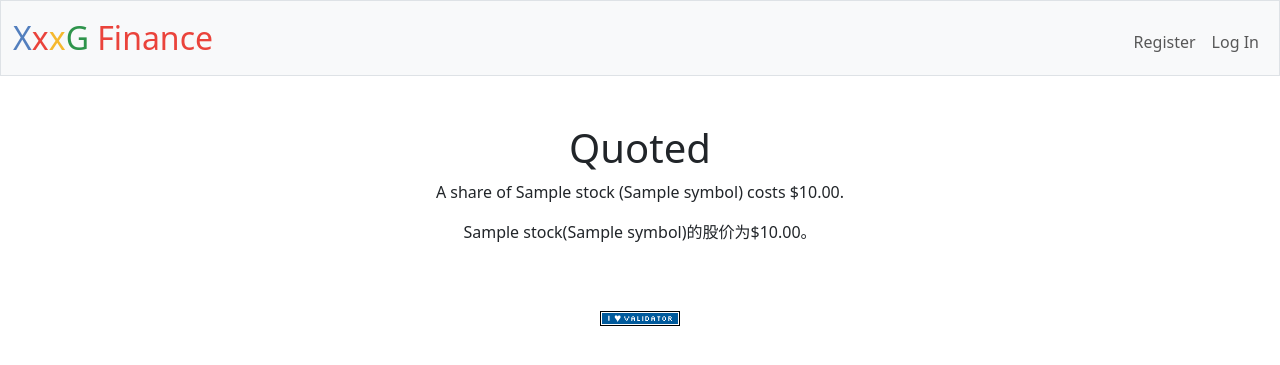
After one commit to Gaozhancheng/finance, a Flask app: template templates/quoted.html in a window 1280 px wide. The commit adds this page. Shown: the top 365 px of the page. Run offline with Flask 3, Linux system fonts and the light colour scheme; the template is opened without the code that fills it: most values are stand-ins (such as "Sample title", 1, 10 or a date in 2020); some libraries are stand-ins or nearby versions.

Commit message:
更新Quote功能

```diff
--- a/app.py
+++ b/app.py
@@ -106,7 +106,17 @@ def logout():
 @login_required
 def quote():
     """Get stock quote."""
-    return apology("TODO")
+    if request.method == "POST":
+        symbol = request.form.get("symbol")
+        if not symbol:
+            return apology("No symbol")
+        stock = lookup(symbol)
+        if not stock:
+            return apology(f"No such a symbol called {symbol}")
+        return render_template("quoted.html", stock=stock)
+    else:
+        #用户刚进入这个界面（还没POST）
+        return render_template("quote.html")
 
 
 @app.route("/register", methods=["GET", "POST"])
@@ -135,6 +145,8 @@ def register():
             )
         except:
             return apology("Username already exists")
+
+        flash("Registered!")
         return redirect("/login")
 
 
--- /dev/null
+++ b/templates/quoted.html
@@ -0,0 +1,18 @@
+{% extends "layout.html" %}
+
+{% block title %}
+    Quoted
+{% endblock %}
+
+{% block main %}
+    <h1>Quoted</h1>
+    <form action="/quote" method="post">
+        <div class="mb-3">
+            A share of {{ stock.name }} ({{ stock.symbol }}) costs {{ stock.price | usd }}.
+        </div>
+        <div class="mb-3">
+            {{stock.name}}({{stock.symbol}})的股价为{{ stock.price | usd }}。
+        </div>
+
+    </form>
+{% endblock %}
--- a/templates/register.html
+++ b/templates/register.html
@@ -16,6 +16,6 @@
         <div class="mb-5">
             <input autocomplete="off" name="confirmation" placeholder="Confirm Password" type="text" required>
         </div>
-            <span class="blue"><input type="submit" value="Register now!"></span>
+            <input type="submit" value="Register now!">
     </form>
 {% endblock %}
```
Also changed, not shown: templates/quote.html (added, +15 -0 lines), README.md, finance.db, 2 other files.
